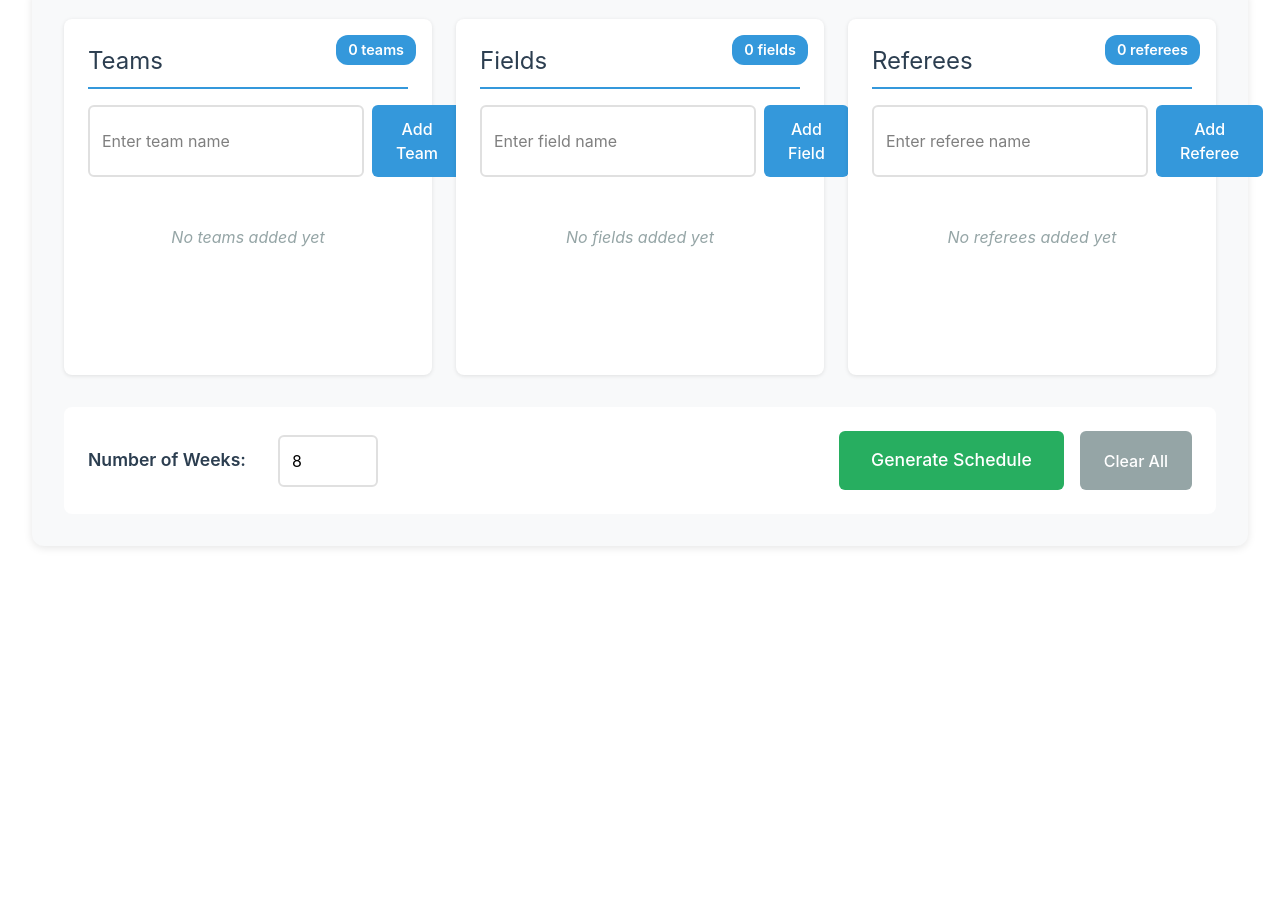
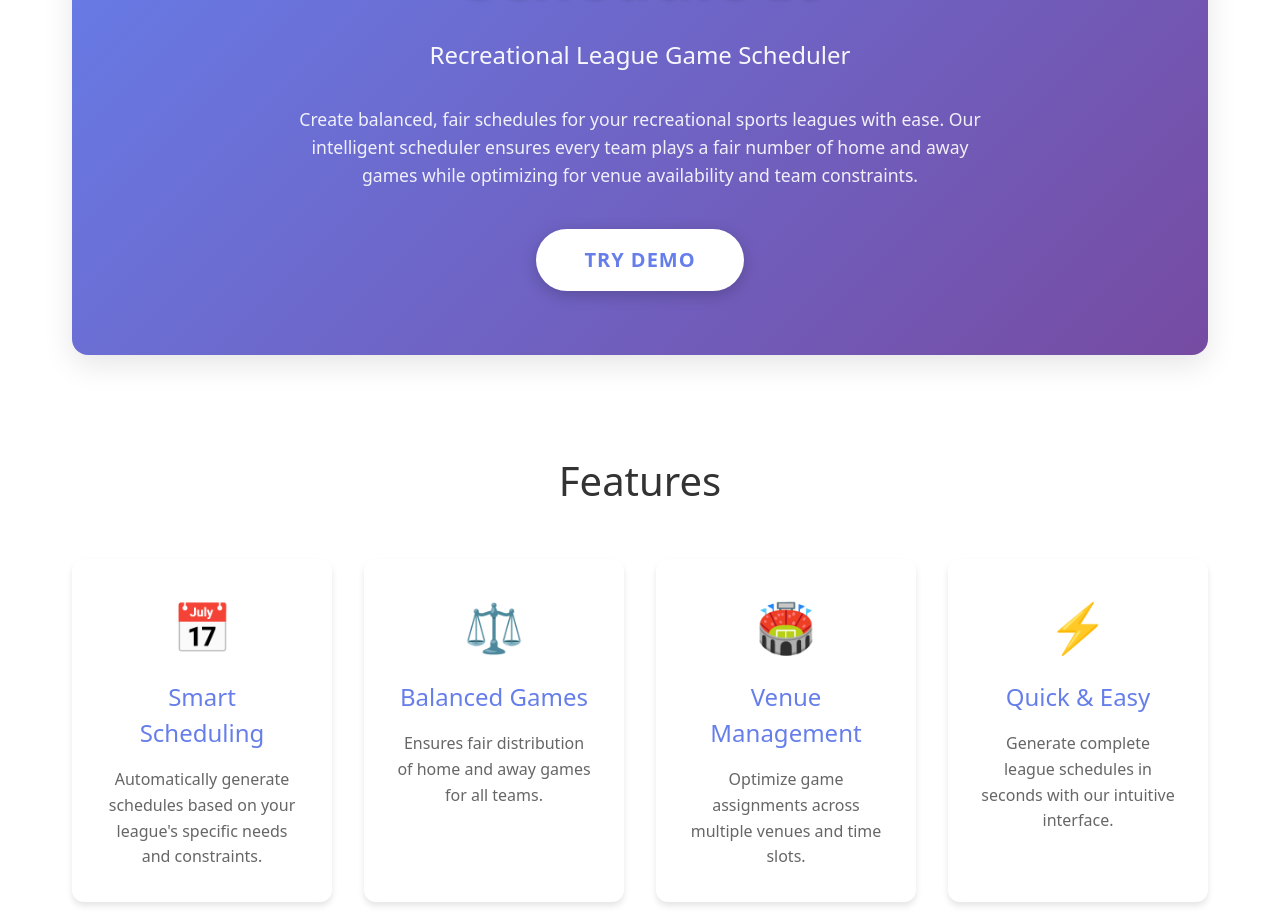
Before and after one commit to lukeganzevoort/schedule-it, an Angular app in the folder client/: page / in a window 1280 px wide. Shown: the part 171-1092 px from the top of the page. Before the commit the page ends 800 px from the top, so only its background shows below. Built offline with nearby package versions, Linux system fonts and the light colour scheme.

Commit message:
added home page

```diff
--- a/client/src/app/app.html
+++ b/client/src/app/app.html
@@ -1 +1 @@
-<app-schedule-builder></app-schedule-builder>
+<router-outlet></router-outlet>
--- a/client/src/app/app.routes.ts
+++ b/client/src/app/app.routes.ts
@@ -1,3 +1,9 @@
 import { Routes } from '@angular/router';
+import { Home } from './components/home/home';
+import { ScheduleBuilder } from './components/schedule-builder/schedule-builder';
 
-export const routes: Routes = [];
+export const routes: Routes = [
+  { path: '', component: Home },
+  { path: 'scheduler', component: ScheduleBuilder },
+  { path: '**', redirectTo: '' },
+];
--- a/client/src/app/app.ts
+++ b/client/src/app/app.ts
@@ -1,11 +1,9 @@
 import { Component, signal } from '@angular/core';
-import { UserList } from './components/user-list/user-list';
-import { UserForm } from './components/user-form/user-form';
-import { ScheduleBuilder } from './components/schedule-builder/schedule-builder';
+import { RouterOutlet } from '@angular/router';
 
 @Component({
   selector: 'app-root',
-  imports: [UserList, UserForm, ScheduleBuilder],
+  imports: [RouterOutlet],
   templateUrl: './app.html',
   styleUrl: './app.css',
 })
--- /dev/null
+++ b/client/src/app/components/home/home.css
@@ -0,0 +1,134 @@
+.home-container {
+  max-width: 1200px;
+  margin: 0 auto;
+  padding: 2rem;
+}
+
+.hero-section {
+  text-align: center;
+  padding: 4rem 2rem;
+  background: linear-gradient(135deg, #667eea 0%, #764ba2 100%);
+  color: white;
+  border-radius: 16px;
+  margin-bottom: 4rem;
+  box-shadow: 0 10px 30px rgba(0, 0, 0, 0.1);
+}
+
+.title {
+  font-size: 4rem;
+  font-weight: 700;
+  margin: 0 0 1rem 0;
+  text-shadow: 2px 2px 4px rgba(0, 0, 0, 0.2);
+}
+
+.subtitle {
+  font-size: 1.5rem;
+  font-weight: 300;
+  margin: 0 0 2rem 0;
+  opacity: 0.95;
+}
+
+.description {
+  font-size: 1.1rem;
+  line-height: 1.6;
+  max-width: 700px;
+  margin: 0 auto 2.5rem auto;
+  opacity: 0.9;
+}
+
+.cta-button {
+  background: white;
+  color: #667eea;
+  border: none;
+  padding: 1rem 3rem;
+  font-size: 1.25rem;
+  font-weight: 600;
+  border-radius: 50px;
+  cursor: pointer;
+  transition: all 0.3s ease;
+  box-shadow: 0 4px 15px rgba(0, 0, 0, 0.2);
+  text-transform: uppercase;
+  letter-spacing: 1px;
+}
+
+.cta-button:hover {
+  transform: translateY(-2px);
+  box-shadow: 0 6px 20px rgba(0, 0, 0, 0.3);
+  background: #f8f9fa;
+}
+
+.cta-button:active {
+  transform: translateY(0);
+}
+
+.features-section {
+  padding: 2rem 0;
+}
+
+.features-section h2 {
+  text-align: center;
+  font-size: 2.5rem;
+  margin-bottom: 3rem;
+  color: #333;
+}
+
+.features-grid {
+  display: grid;
+  grid-template-columns: repeat(auto-fit, minmax(250px, 1fr));
+  gap: 2rem;
+  margin-top: 2rem;
+}
+
+.feature-card {
+  background: white;
+  padding: 2rem;
+  border-radius: 12px;
+  box-shadow: 0 4px 6px rgba(0, 0, 0, 0.1);
+  transition: transform 0.3s ease, box-shadow 0.3s ease;
+  text-align: center;
+}
+
+.feature-card:hover {
+  transform: translateY(-5px);
+  box-shadow: 0 8px 15px rgba(0, 0, 0, 0.15);
+}
+
+.feature-icon {
+  font-size: 3rem;
+  margin-bottom: 1rem;
+}
+
+.feature-card h3 {
+  font-size: 1.5rem;
+  margin: 0 0 1rem 0;
+  color: #667eea;
+}
+
+.feature-card p {
+  font-size: 1rem;
+  line-height: 1.6;
+  color: #666;
+  margin: 0;
+}
+
+@media (max-width: 768px) {
+  .title {
+    font-size: 2.5rem;
+  }
+
+  .subtitle {
+    font-size: 1.2rem;
+  }
+
+  .description {
+    font-size: 1rem;
+  }
+
+  .hero-section {
+    padding: 3rem 1.5rem;
+  }
+
+  .features-grid {
+    grid-template-columns: 1fr;
+  }
+}
--- /dev/null
+++ b/client/src/app/components/home/home.html
@@ -0,0 +1,40 @@
+<div class="home-container">
+  <div class="hero-section">
+    <h1 class="title">Schedule It</h1>
+    <p class="subtitle">Recreational League Game Scheduler</p>
+    <p class="description">
+      Create balanced, fair schedules for your recreational sports leagues with ease. Our
+      intelligent scheduler ensures every team plays a fair number of home and away games while
+      optimizing for venue availability and team constraints.
+    </p>
+    <button class="cta-button" routerLink="/scheduler">Try Demo</button>
+  </div>
+
+  <div class="features-section">
+    <h2>Features</h2>
+    <div class="features-grid">
+      <div class="feature-card">
+        <div class="feature-icon">📅</div>
+        <h3>Smart Scheduling</h3>
+        <p>
+          Automatically generate schedules based on your league's specific needs and constraints.
+        </p>
+      </div>
+      <div class="feature-card">
+        <div class="feature-icon">⚖️</div>
+        <h3>Balanced Games</h3>
+        <p>Ensures fair distribution of home and away games for all teams.</p>
+      </div>
+      <div class="feature-card">
+        <div class="feature-icon">🏟️</div>
+        <h3>Venue Management</h3>
+        <p>Optimize game assignments across multiple venues and time slots.</p>
+      </div>
+      <div class="feature-card">
+        <div class="feature-icon">⚡</div>
+        <h3>Quick & Easy</h3>
+        <p>Generate complete league schedules in seconds with our intuitive interface.</p>
+      </div>
+    </div>
+  </div>
+</div>
--- /dev/null
+++ b/client/src/app/components/home/home.ts
@@ -0,0 +1,10 @@
+import { Component } from '@angular/core';
+import { RouterLink } from '@angular/router';
+
+@Component({
+  selector: 'app-home',
+  imports: [RouterLink],
+  templateUrl: './home.html',
+  styleUrl: './home.css',
+})
+export class Home {}
```
